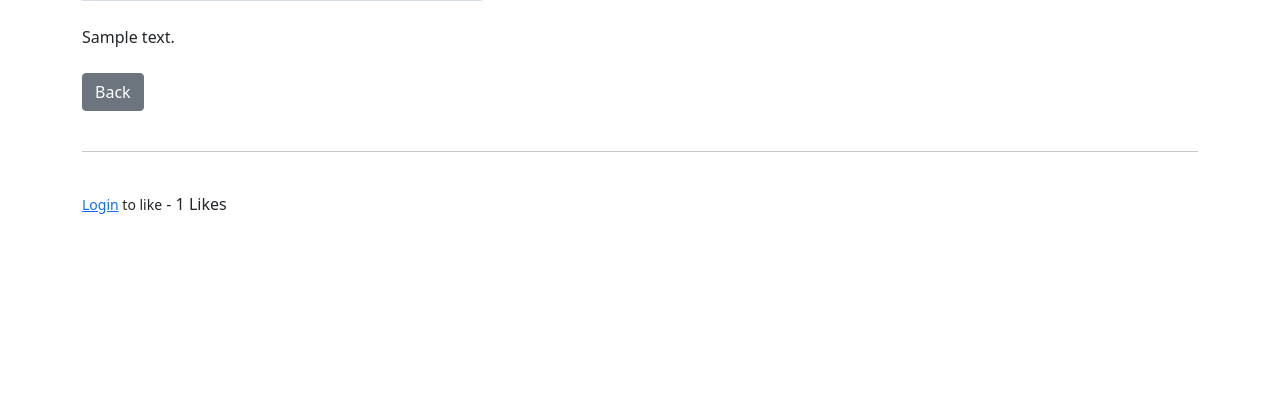
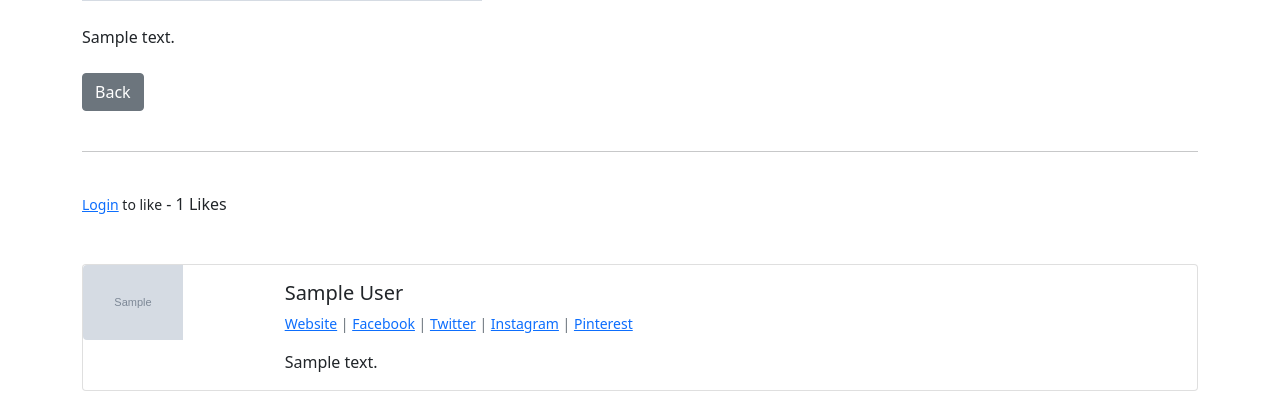
Before and after one commit to knop-k/django_blog, a Django app: page /article/1 in a window 1280 px wide. Shown: the part 540-947 px from the top of the page. Before the commit the page ends 754 px from the top, so only its background shows below. Run offline with Django 3.2, Linux system fonts and the light colour scheme; tables that the repository leaves empty hold one stand-in row (values such as "Sample post"); grey boxes marked "Sample" are stand-in pictures; some libraries are stand-ins or nearby versions.

Commit message:
add profile image and extra fields

```diff
--- a/ablog/theblog/models.py
+++ b/ablog/theblog/models.py
@@ -18,6 +18,12 @@ class Category(models.Model):
 class Profile(models.Model):
     user = models.OneToOneField(User, null=True, on_delete=models.CASCADE)
     bio = models.TextField()
+    profile_pic = models.ImageField(null=True, blank=True, upload_to="images/profile/")
+    website_url = models.CharField(max_length=255, null=True, blank=True,)
+    facebook_url = models.CharField(max_length=255, null=True, blank=True,)
+    twitter_url = models.CharField(max_length=255, null=True, blank=True,)
+    instagram_url = models.CharField(max_length=255, null=True, blank=True,)
+    pinterest_url = models.CharField(max_length=255, null=True, blank=True,)
 
     def __str__(self):
         return str(self.user)
--- a/ablog/theblog/templates/article_details.html
+++ b/ablog/theblog/templates/article_details.html
@@ -51,9 +51,48 @@ post author: {{ post.author.id }}
         {% endif %}
 
             - {{ total_likes }} Likes
+    </form>
+<br/><br/>
 
 
-    </form>
+<div class="card mb-3">
+  <div class="row g-0">
+    <div class="col-md-2">
+      <img src="{{ post.author.profile.profile_pic.url }}" class="img-fluid rounded-start" width=100 height=100>
+    </div>
+    <div class="col-md-10">
+      <div class="card-body">
+        <h5 class="card-title">
+            {{ post.author.first_name }}
+            {{post.author.last_name }}
+        </h5>
+        <p class="small text-muted">
+            {% if post.author.profile.website_url %}
+                <a href="{{ post.author.profile.website_url }}">Website</a>
+            {%endif %}
+            {% if post.author.profile.facebook_url %}
+                | <a href="{{ post.author.profile.facebook_url }}">Facebook</a>
+            {%endif %}
+            {% if post.author.profile.twitter_url %}
+                | <a href="{{ post.author.profile.twitter_url }}">Twitter</a>
+            {%endif %}
+            {% if post.author.profile.instagram_url %}
+                | <a href="{{ post.author.profile.instagram_url }}">Instagram</a>
+            {%endif %}
+            {% if post.author.profile.pinterest_url %}
+                | <a href="{{ post.author.profile.pinterest_url }}">Pinterest</a>
+            {%endif %}
+        </p>
+        <p class="card-text">
+            {{ post.author.profile.bio }}
+        </p>
+      </div>
+    </div>
+  </div>
+</div>
 
 
+<!--<img src="{{ post.author.profile.profile_pic.url }}" width=100 height=100 class="rounded-circle">-->
+<!--<img src="{{ post.author.profile.profile_pic.url }}" width=100 height=100>-->
+
 {% endblock %}
```
Also changed, not shown: ablog/media/images/profile/pro.jpg (added), ablog/theblog/migrations/0011_profile_facebook_url_profile_instagram_url_and_more.py (added).
